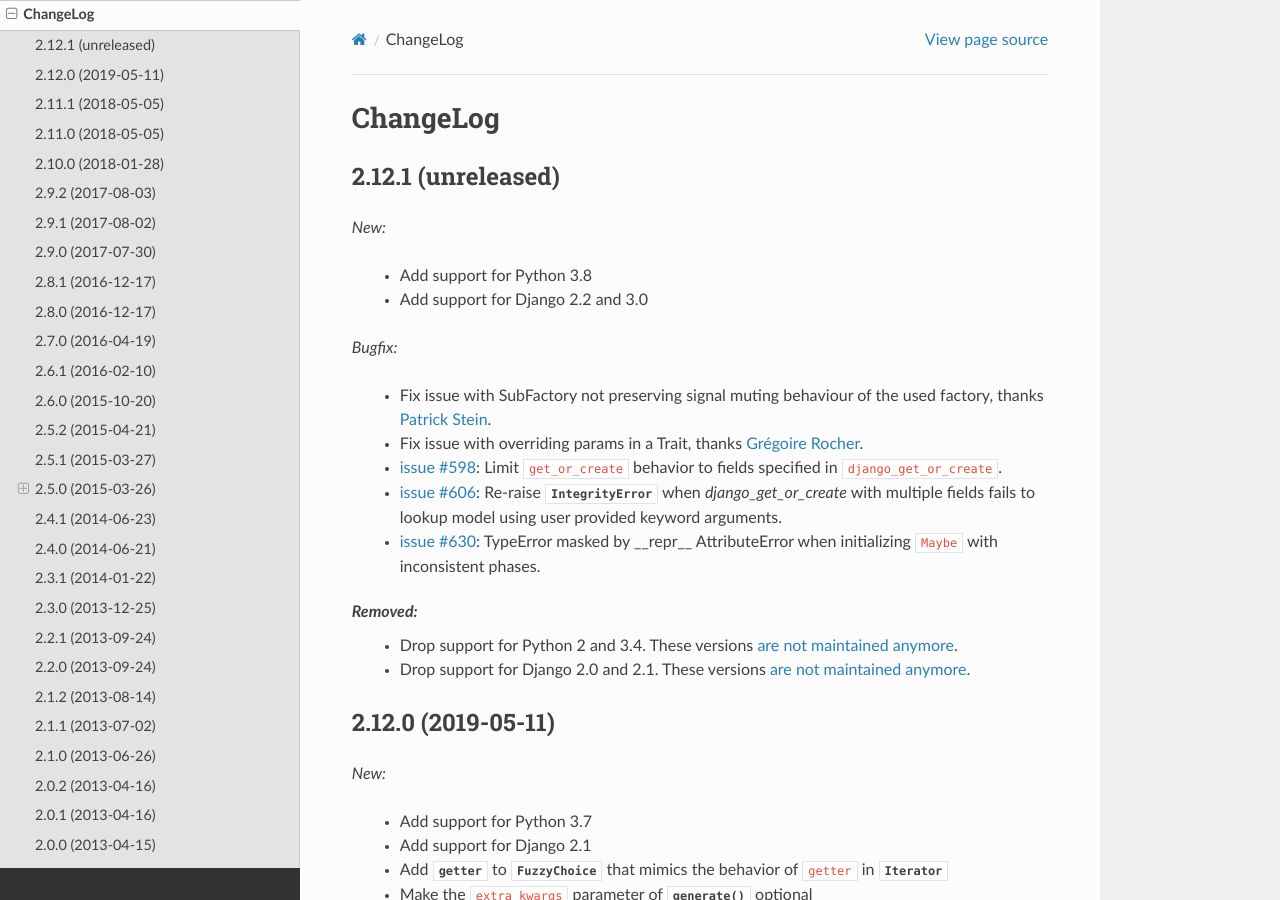
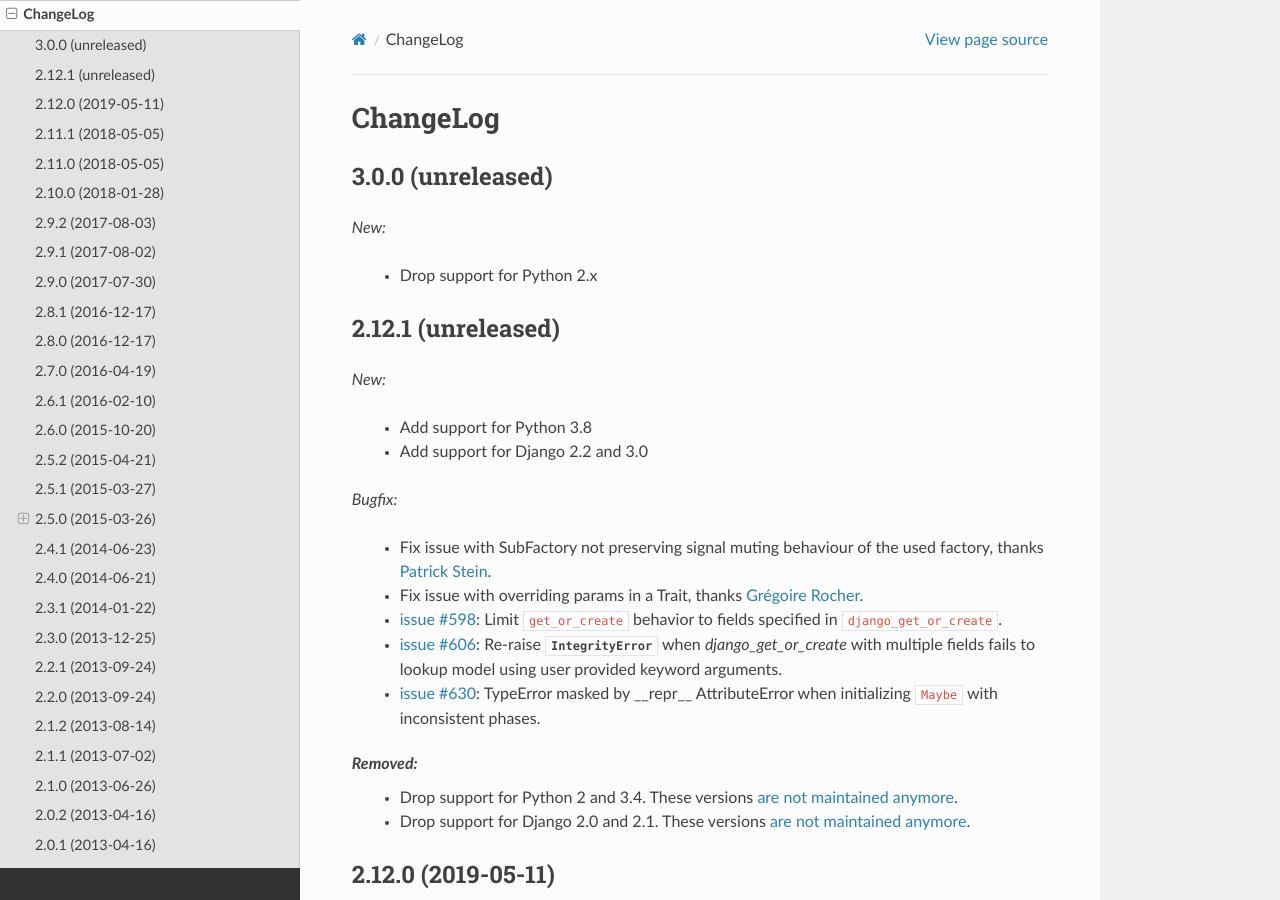
Before and after one commit to FactoryBoy/factory_boy, a Sphinx documentation site: the page built from docs/changelog.rst, in a window 1280 px wide and 900 px high. Built offline with Sphinx 7.4.7 and the Read the Docs theme 2.0.0, drawn with Linux system fonts in a browser that asks for light colours.

Commit message:
[DO NOT REVIEW] Add Python 2.x support removal to changelog

```diff
--- a/docs/changelog.rst
+++ b/docs/changelog.rst
@@ -1,5 +1,12 @@
 ChangeLog
 =========
+
+3.0.0 (unreleased)
+------------------
+
+*New:*
+
+    - Drop support for Python 2.x
 
 2.12.1 (unreleased)
 -------------------
```
